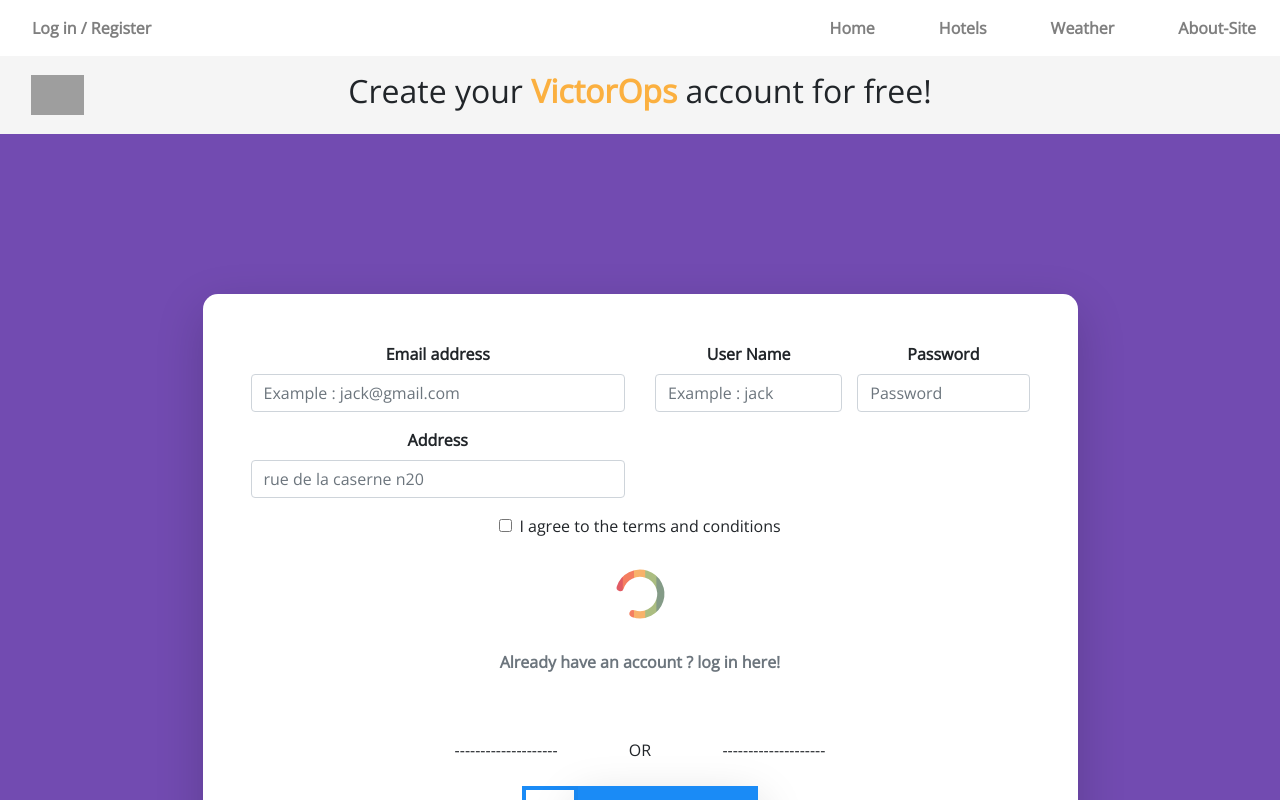
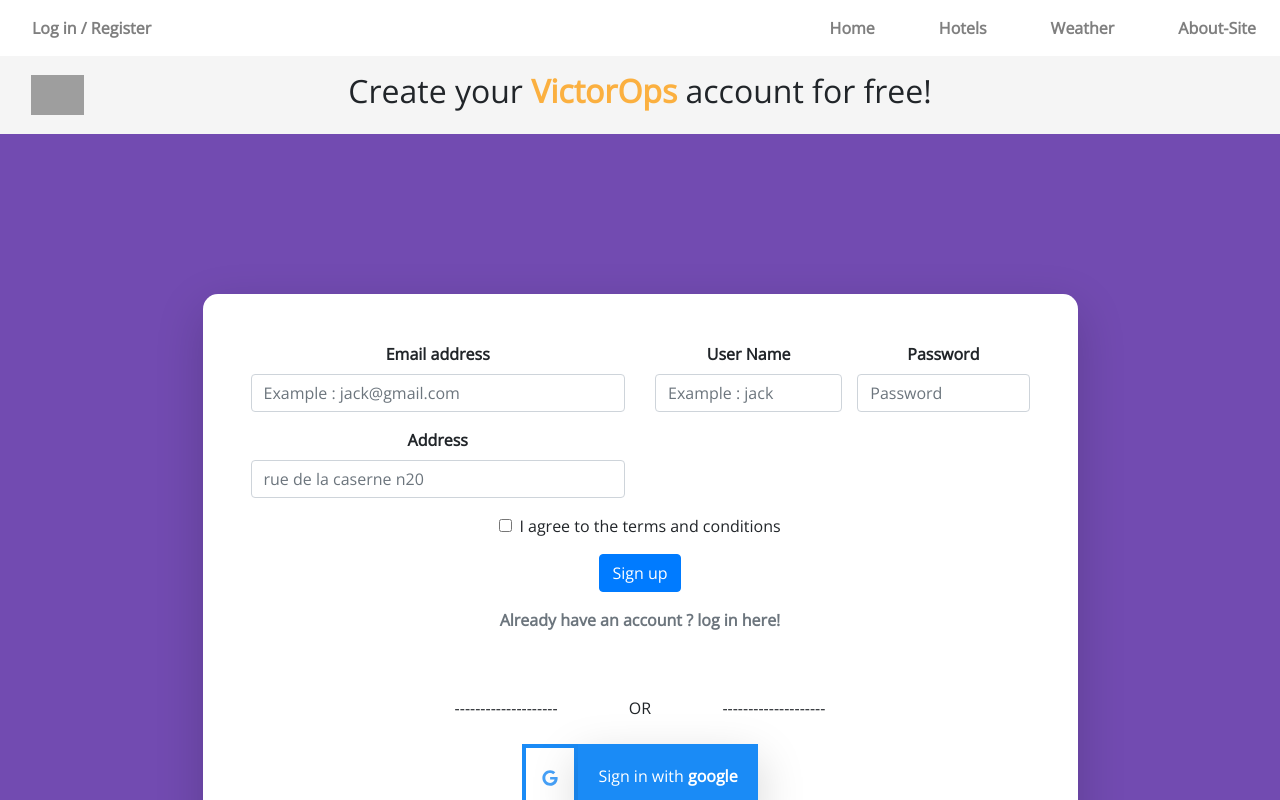
Before and after one commit to farshadBish/HotelBooking-reactJs, a React (Create React App) app: page /login-register in a window 1280 px wide. Shown: the top 800 px of the page. Built offline with nearby package versions, Linux system fonts and the light colour scheme; grey boxes are pictures that could not be loaded.

Commit message:
Update LoginRegister.jsx

```diff
--- a/src/Components/LoginRegister.jsx
+++ b/src/Components/LoginRegister.jsx
@@ -62,6 +62,7 @@
     },
     validate,
     onSubmit: async (values) => {
+      setBtnLoading(true)
       try {
         // if(username !== '' && password !== '' && email !== '' && address !== ''){
         let response = await fetch('https://impalaapi.herokuapp.com/users', {
@@ -74,8 +75,10 @@
         if (response.ok) {
           let data = await response.json()
           console.log(data, "voilaaa the data");
+          setBtnLoading(false)
           setHaveAccount(true)
         } else {
+          setBtnLoading(false)
           console.log("error with response");
         }
         // }
@@ -90,7 +93,7 @@
   })
 
   const [isLoading, setIsLoading] = useState(false)
-  const [btnLoading, setBtnLoading] = useState(true)
+  const [btnLoading, setBtnLoading] = useState(false)
   // for changing between sign up and log in
   const [haveAccount, setHaveAccount] = useState(false);
 
@@ -326,7 +329,7 @@
                       ariaLabel="blocks-loading"
                       wrapperStyle={{}}
                       wrapperClass="blocks-wrapper"
-                      colors={['#e15b64', '#f47e60', '#f8b26a', '#abbd81', '#849b87']}
+                      colors={['#e15b64', '#f47e60', '#f8b26a', '#abbd81', 'purple']}
                     /> : <Button variant="primary" type="submit" className="signBtn">
                       Sign up
                     </Button>}
```
